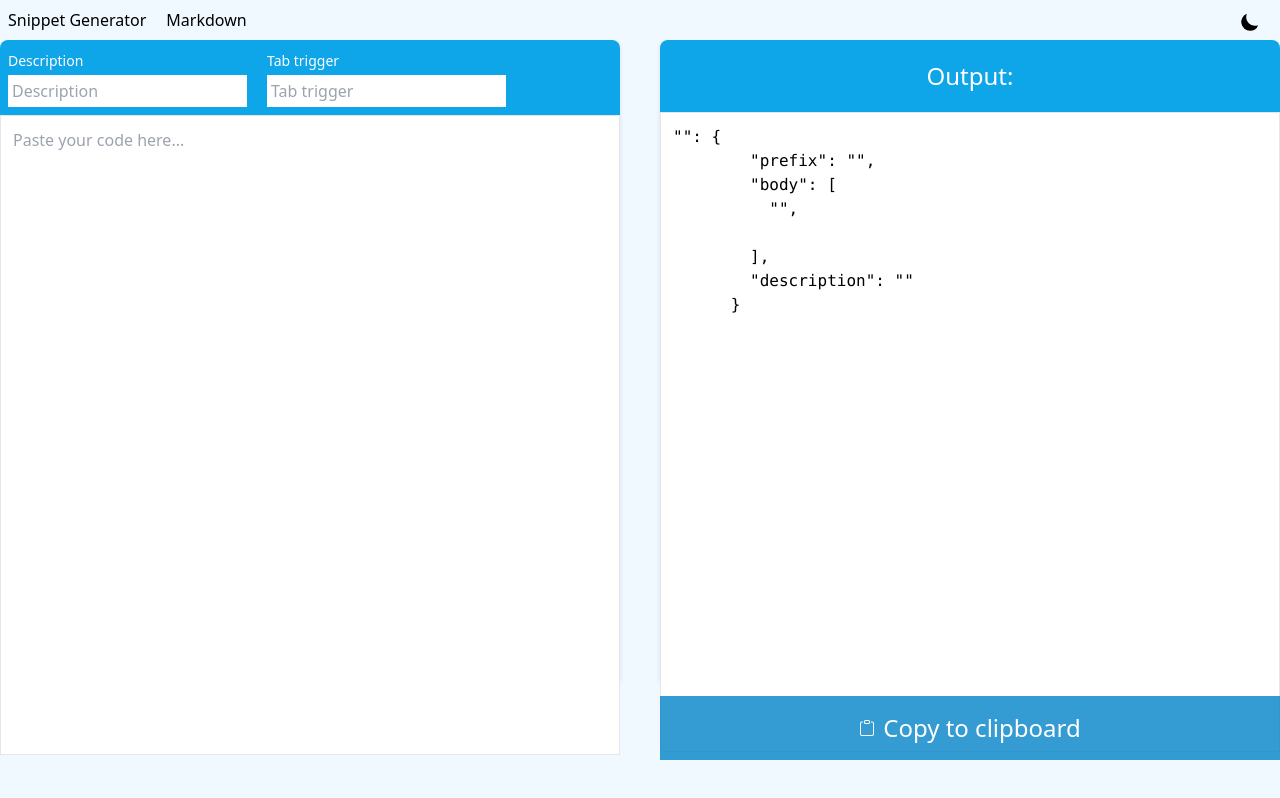
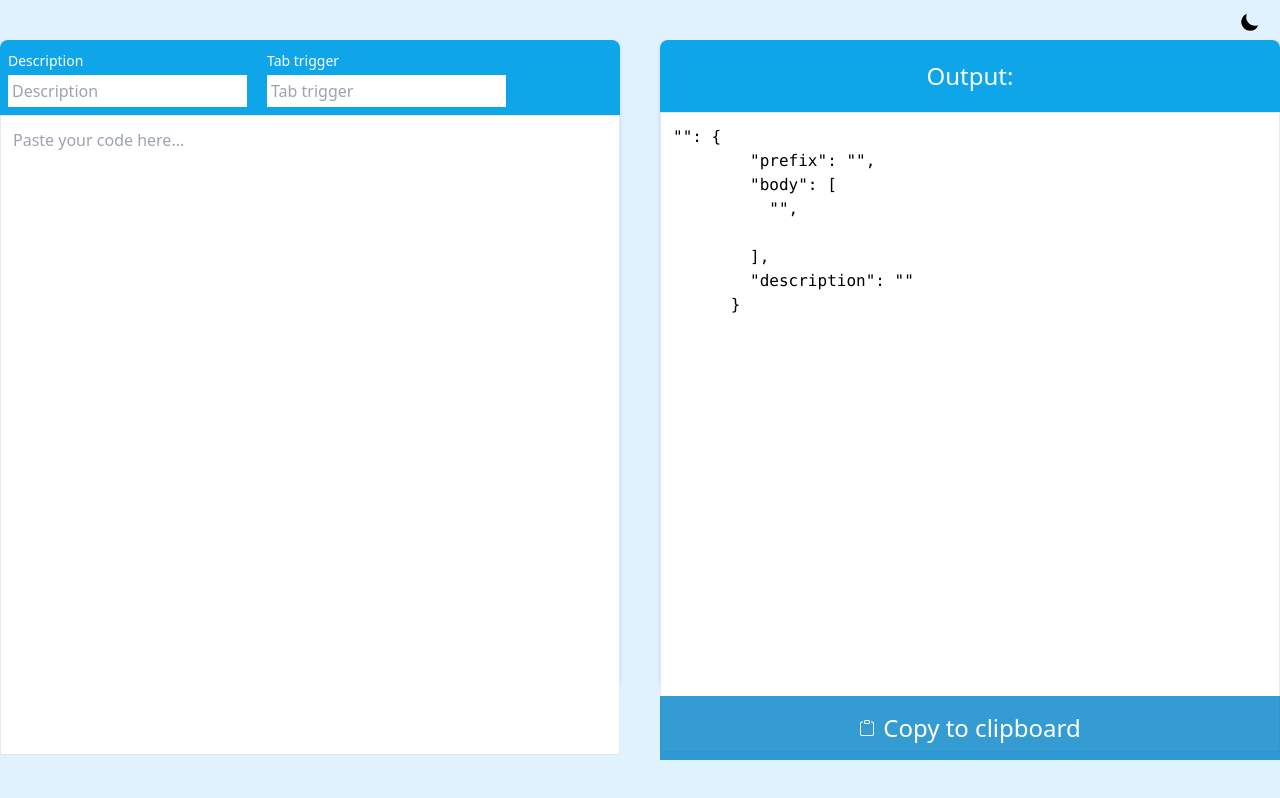
Before and after one commit to oskvr/snippet-generator-app, a Next.js app: page / in a window 1280 px wide. Built offline with nearby package versions, Linux system fonts and the light colour scheme.

Commit message:
Hid the shitty markdown editor

```diff
--- a/pages/_app.js
+++ b/pages/_app.js
@@ -36,15 +36,15 @@ function MyApp({ Component, pageProps }) {
           </svg>
         )}
       </button>
-      <div className="min-h-screen bg-primary-50 dark:bg-gray-900">
-        <header className="space-x-5 dark:text-gray-200 p-2">
+      <div className="min-h-screen bg-primary-100 pt-10 dark:bg-gray-900 transition-bg duration-200">
+        {/* <header className="space-x-5 dark:text-gray-200 p-2">
           <Link href="/">
             <a>Snippet Generator</a>
           </Link>
           <Link href="/editor">
             <a>Markdown</a>
           </Link>
-        </header>
+        </header> */}
         <Component {...pageProps} />
       </div>
     </body>
```
Also changed, not shown: pages/_editor.js (renamed from pages/editor.js), 1 other file (tests, documents, lock files or other folders).
